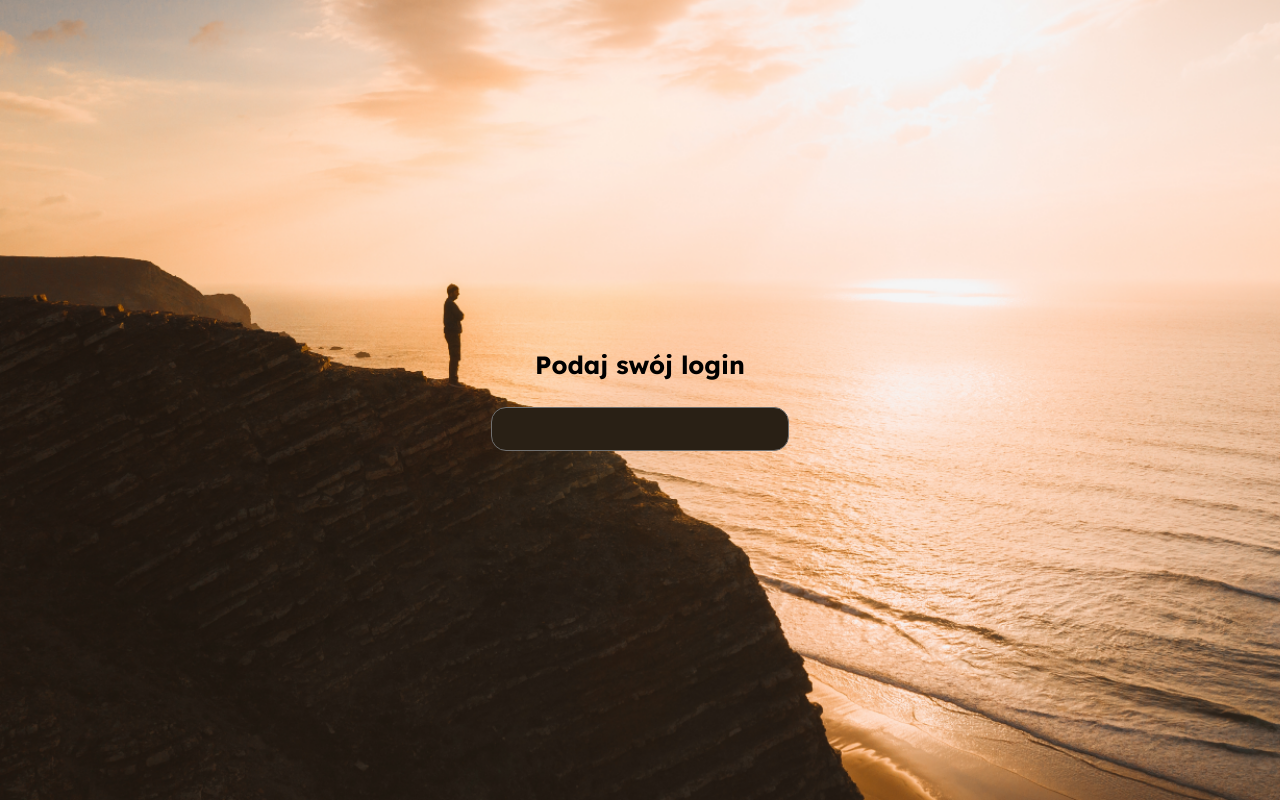
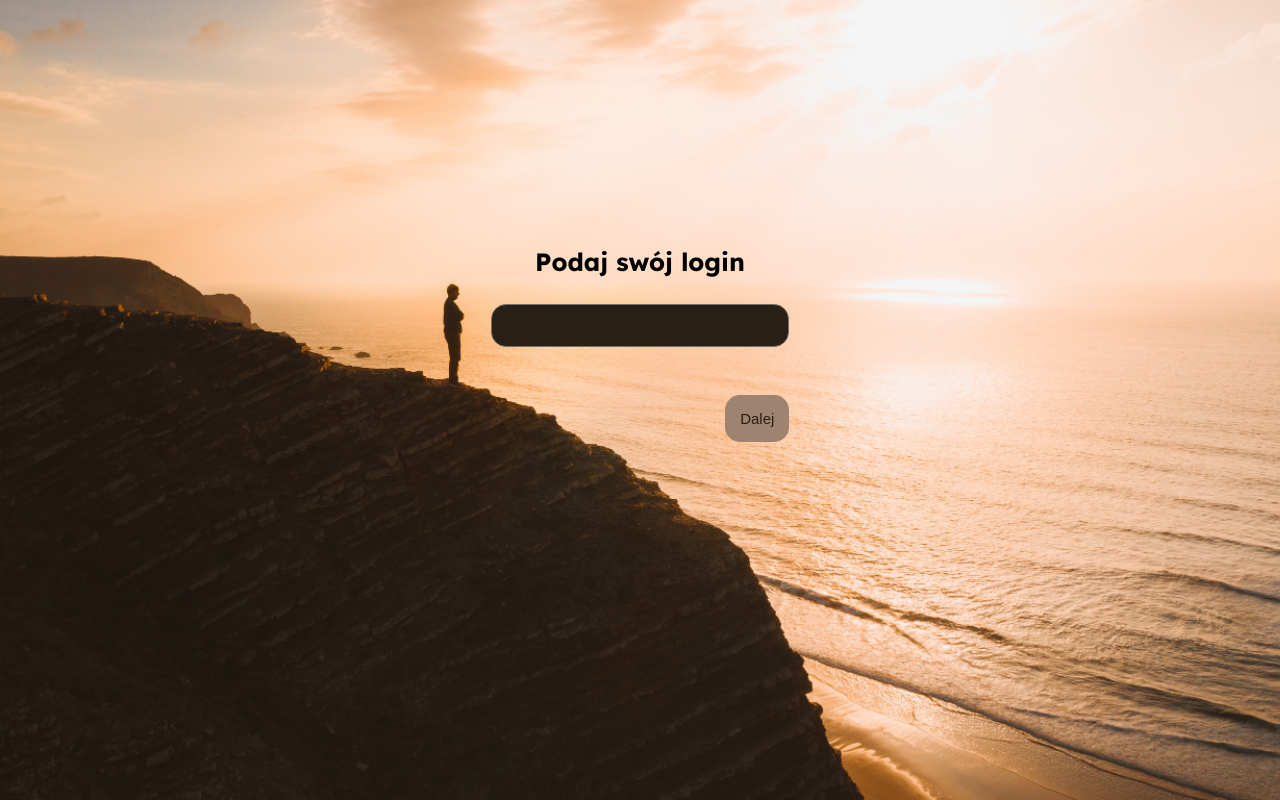
Before and after one commit to Michal41/vue-project, a Vue app: page /sign-in in a window 1280 px wide. Built offline with nearby package versions, Linux system fonts and the light colour scheme.

Commit message:
Custom button component

```diff
--- /dev/null
+++ b/src/components/CustomButton.vue
@@ -0,0 +1,26 @@
+<template>
+  <button class="customInput" @click="$emit('handleClick')" >{{label}}</button>
+</template>
+
+<script setup>
+ import { defineProps } from 'vue';
+
+defineProps({
+  label: {
+    type: String,
+    required: true
+  }
+})
+</script>
+<style scoped>
+  .customInput {
+    color: #2B1D12;
+    background: #9E8370;
+    font-size: 15px;
+    border-radius: 15px;
+    padding: 1em;
+    border: none;
+    cursor: pointer;
+  }
+
+</style>
--- a/src/views/SignInView.vue
+++ b/src/views/SignInView.vue
@@ -4,7 +4,10 @@
       <label>
         Podaj swój login
       </label>
-      <custom-input @handle-change="handleChange"></custom-input>
+      <custom-input @handle-change="handleChange" />
+      <div class="buttonContainer">
+        <custom-button @handle-click="handleClick" label="Dalej"/>
+      </div>
     </div>
   </div>
 </template>
@@ -12,9 +15,13 @@
 <script setup>
 import Background from '../assets/signInBackground.png'
 import CustomInput from '../components/CustomInput.vue'
+import CustomButton from '../components/CustomButton.vue'
 
 function handleChange(e) {
   console.log(e.target.value)
+}
+function handleClick() {
+  console.log('button clicked')
 }
 </script>
 
@@ -32,9 +39,16 @@ function handleChange(e) {
     display: flex;
     flex-direction: column;
     align-items: center;
+    margin-bottom: 7em;
   }
   .inputContainer label{
     font-size: 25px;
     font-weight: bold;
   }
+  .buttonContainer {
+    margin-top: 3em;
+    width: 100%;
+    display: flex;
+    justify-content: flex-end;
+  }
 </style>
```
